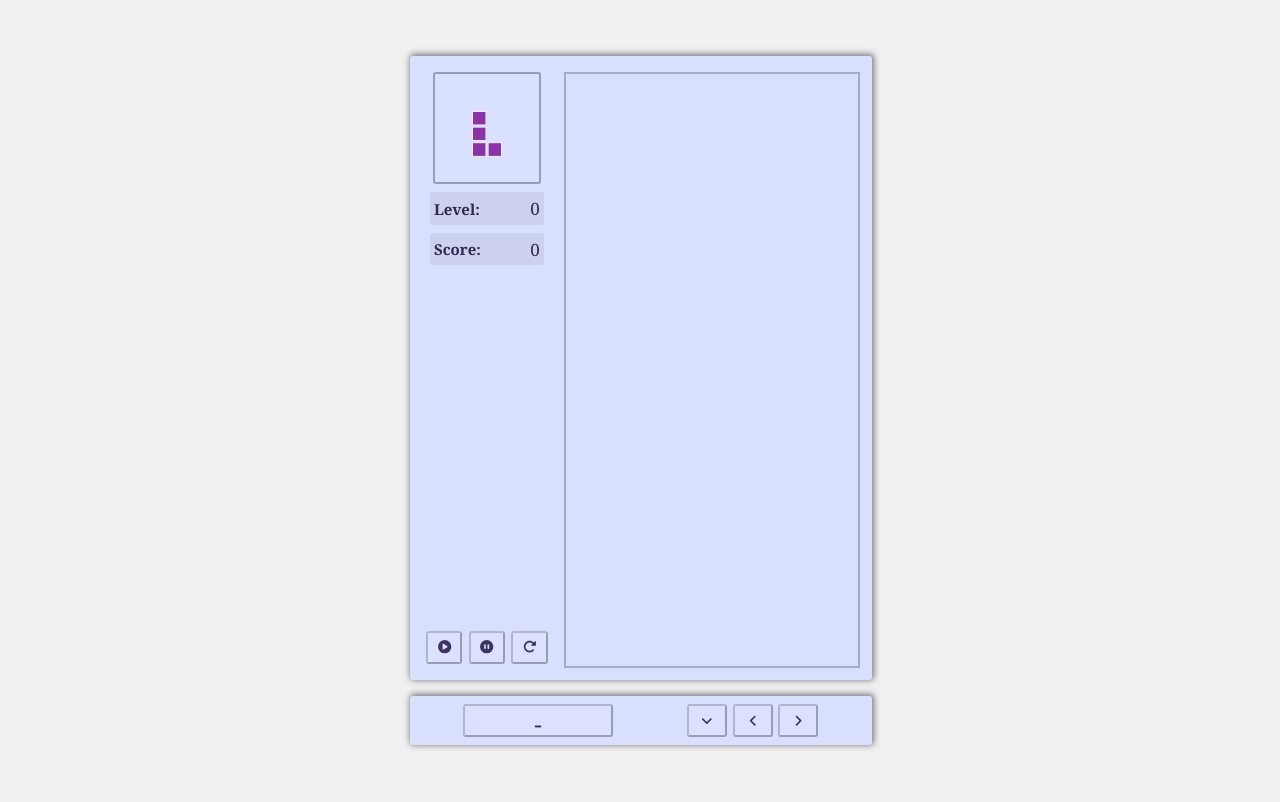
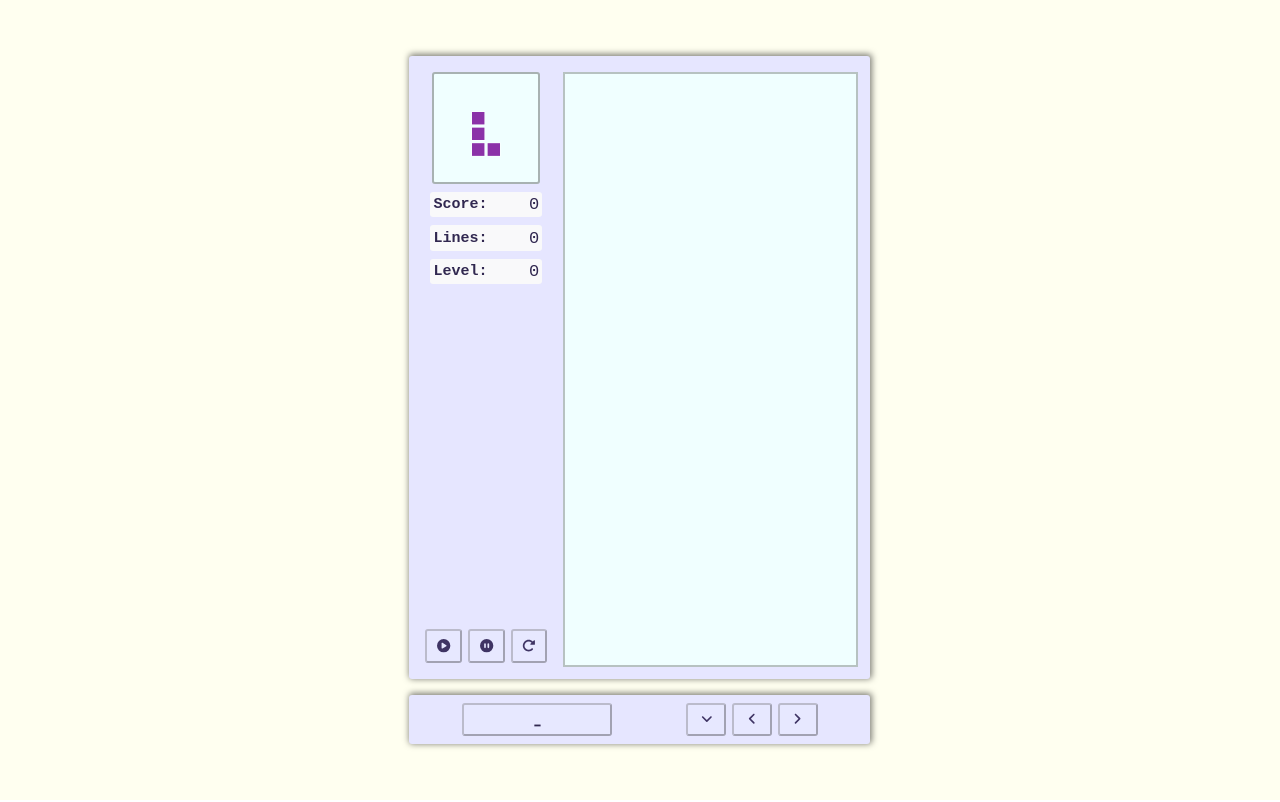
Before and after one commit to AndresMiras/games-fe, an Angular app: page /tetris in a window 1280 px wide. Built offline with nearby package versions, Linux system fonts and the light colour scheme.

Commit message:
feat(tetris.component): implements display deleted lines and fix one bug

```diff
--- a/src/app/tetris/tetris.component.html
+++ b/src/app/tetris/tetris.component.html
@@ -6,11 +6,14 @@
           <div class="next" id="next">
             <canvas #next_figure id="next_figure"></canvas>
           </div>
+          <article class="score txt-panel">
+            <h5>Score: </h5><p>{{score}}</p>
+          </article>
+          <article class="lines txt-panel">
+            <h5>Lines: </h5><p>{{lines}}</p>
+          </article>
           <article class="level txt-panel">
             <h5>Level: </h5><p>{{level}}</p>
-          </article>
-          <article class="score txt-panel">
-            <h5>Score: </h5><p>{{score}}</p>
           </article>
         </section>
         <section class="controls column">
--- a/src/app/tetris/tetris.component.scss
+++ b/src/app/tetris/tetris.component.scss
@@ -1,8 +1,9 @@
 $defaultWith: calc(100% - 5rem);
-$color-primary: rgb(240, 240, 240);
+$color-primary: rgb(255, 255, 240);
 $color-primary-border: rgba(161, 120, 243, 0.65);
-$color-secondary: rgb(217, 223, 255);
+$color-secondary: rgb(230, 230, 255);
 $color-secondary-border: rgba(25, 118, 210, 0.65);
+$boardColor: azure;
 * {
   color: #2f254efc;
 }
@@ -13,8 +14,8 @@ $color-secondary-border: rgba(25, 118, 210, 0.65);
   align-items: center;
   justify-content: center;
   row-gap: 2rem;
-  width: calc(100% - .1em);
-  height: calc(100% - .1em);
+  width: calc(100% - .2em);
+  height: calc(100% - .2em);
   padding: .1em;
   background-color: $color-primary;
 
@@ -66,7 +67,7 @@ $color-secondary-border: rgba(25, 118, 210, 0.65);
             padding: 5px;
             border-radius: 3px;
             border: 2px solid rgba(0, 0, 0, 0.3);
-            background-color: rgba(254, 254, 254, 0.05);
+            background-color: $boardColor;
             #next_figure {
               width: 100%;
               border: 0;
@@ -79,25 +80,74 @@ $color-secondary-border: rgba(25, 118, 210, 0.65);
           }
 
           .level,
-          .score {
-            background-color: rgba(40, 40, 40, 0.08);
+          .score,
+          .lines {
+            background-color: rgba(250, 250, 250, 0.982);
             margin: 0.5em 0.35rem 0 0.35em;
             display: flex;
             justify-content: space-between;
             align-items: center;
             border-radius: 3px;
-            padding: 0.3em 0.25em;
+            padding: 0.2em;
           }
 
           h5 {
             font-size: 15px;
             width: 50px;
             margin: 0;
+            font-family: monospace;
           }
           p {
+            font-family: monospace;
             font-size: 17px;
             width: fit-content;
             margin: 0;
+          }
+        }
+      }
+
+      .board-frame {
+        position: relative;
+        margin: 0;
+        padding: 0;
+        height: 100%;
+        width: 100%;
+        canvas {
+          background-color: $boardColor;
+          border: 2px solid rgba(50, 55, 50, 0.3);
+          height: 100%;
+          width: 100%;
+        }
+      }
+
+      #game-over {
+        animation: opacity ease-in 2s;
+        z-index: 100;
+        position: absolute;
+        top: 0;
+        left: 0;
+        background-color: rgba(120, 58, 255, 0.2);
+        padding: 0.2em;
+        height: calc(100% - 0.2em);
+        width: calc(100% - 0.2em);
+        display: flex;
+        flex-direction: column;
+        align-items: center;
+        justify-content: center;
+        .gmo-container {
+          width: 5rem;
+          h3 {
+            overflow: hidden;
+            font-family: monospace;
+            height: fit-content;
+            padding: 0;
+            margin: 0;
+            right: 0;
+            width: 0;
+            white-space: nowrap;
+            border-right: 0.25em solid #b9a2fa;
+            animation: typing 3s steps(38) 1s 1 normal both,
+              blink 1s steps(1) infinite;
           }
         }
       }
@@ -166,51 +216,6 @@ $color-secondary-border: rgba(25, 118, 210, 0.65);
 
 .btn-rotate {
   width: 150px !important;
-}
-
-.board-frame {
-  position: relative;
-  margin: 0;
-  padding: 0;
-  height: 100%;
-  width: 100%;
-  canvas {
-    border: 2px solid rgba(50, 55, 50, 0.3);
-    height: 100%;
-    width: 100%;
-  }
-}
-
-#game-over {
-  animation: opacity ease-in 2s;
-  z-index: 100;
-  position: absolute;
-  top: 0;
-  left: 0;
-  background-color: rgba(120, 58, 255, 0.2);
-  padding: 0.2em;
-  height: calc(100% - 0.2em);
-  width: calc(100% - 0.2em);
-  display: flex;
-  flex-direction: column;
-  align-items: center;
-  justify-content: center;
-  .gmo-container {
-    width: 5rem;
-    h3 {
-      overflow: hidden;
-      font-family: monospace;
-      height: fit-content;
-      padding: 0;
-      margin: 0;
-      right: 0;
-      width: 0;
-      white-space: nowrap;
-      border-right: 0.25em solid #c2adfb;
-      animation: typing 3s steps(38) 1s 1 normal both,
-        blink 1s steps(1) infinite;
-    }
-  }
 }
 
 @keyframes opacity {
--- a/src/app/tetris/tetris.component.ts
+++ b/src/app/tetris/tetris.component.ts
@@ -39,6 +39,7 @@ export class TetrisComponent implements OnDestroy, AfterViewInit {
   private _nextFigureM: Matrix = [];
   _endGame = false;
   level = 0;
+  lines = 0;
   score = 0;
 
   // constrol icons
@@ -301,6 +302,7 @@ export class TetrisComponent implements OnDestroy, AfterViewInit {
   }
 
   setScore(deletedRows: number) {
+    this.lines += deletedRows;
     this.score += deletedRows * 100;
     this.level = Number((this.score / ((this._rows / 4) * 100)).toFixed(0));
     this._timer = this._timer - (this.level > 0 ? 2 : 0);
@@ -309,12 +311,20 @@ export class TetrisComponent implements OnDestroy, AfterViewInit {
     this.startIntervalUpdate(this._timer);
   }
 
-  onClickGoRight() {
-    this._figure.goRight(this._boardM);
+  async onClickRotate() {
+    // this._figure.rotate90();
+    this._figure.rotate45(this._boardM);
+    this.drawMatrix();
   }
 
-  onClickGoLeft() {
+  async onClickGoRight() {
+    this._figure.goRight(this._boardM);
+    this.drawMatrix();
+  }
+
+  async onClickGoLeft() {
     this._figure.goLeft(this._boardM);
+    this.drawMatrix();
   }
 
   onMouseDownGoDown() {
@@ -326,9 +336,10 @@ export class TetrisComponent implements OnDestroy, AfterViewInit {
     }
   }
 
-  onClickRotate() {
-    // this._figure.rotate90();
-    this._figure.rotate45(this._boardM);
+  onMouseUpStopGoDown() {
+    clearInterval(this._boardInterval);
+    this._timerGoDown = this._timer;
+    this.startIntervalUpdate(this._timer);
   }
 
   @HostListener('document:keydown', ['$event'])
@@ -345,11 +356,6 @@ export class TetrisComponent implements OnDestroy, AfterViewInit {
     }
   }
 
-  onMouseUpStopGoDown() {
-    clearInterval(this._boardInterval);
-    this._timerGoDown = this._timer;
-    this.startIntervalUpdate(this._timer);
-  }
 
   @HostListener('document:keyup', ['$event'])
   onKeyboardKeyUp(event: KeyboardEvent) {
```
